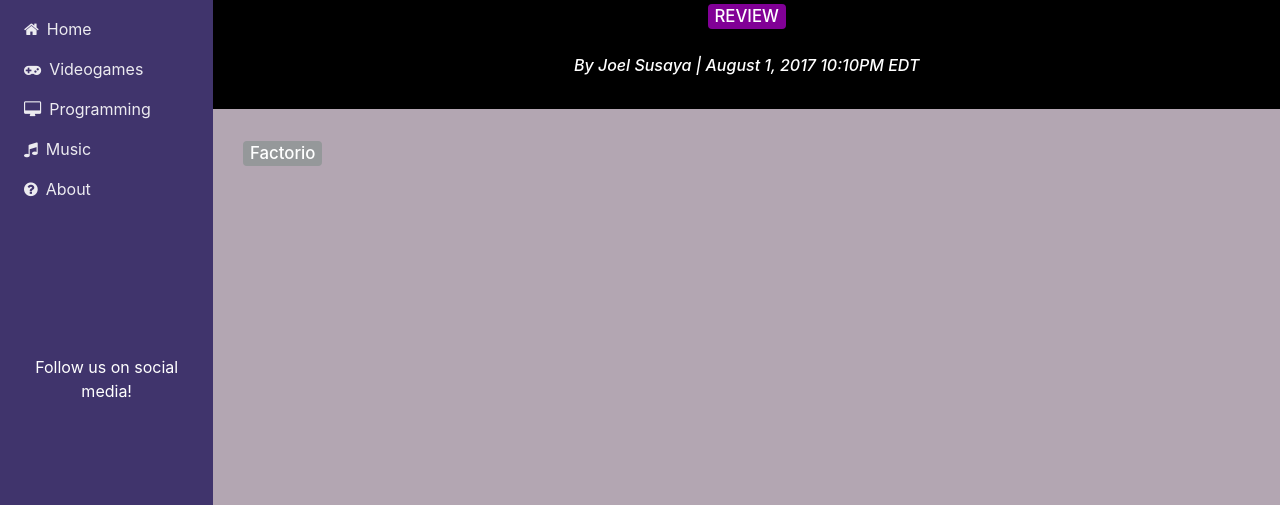
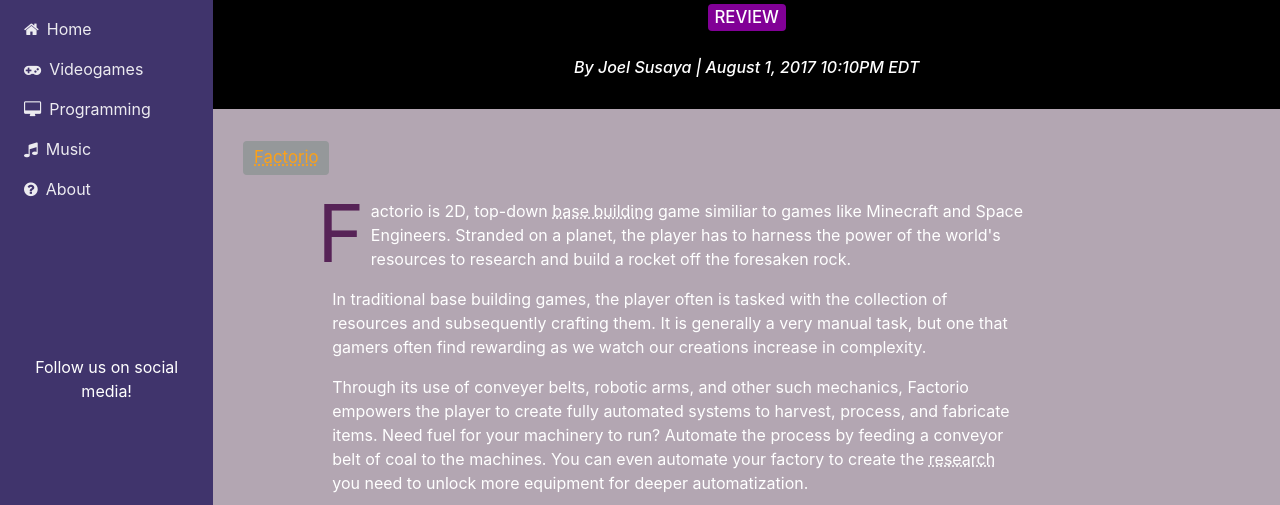
Before and after one commit to JoelSusaya/ModalTooltipBlog, a website: page index.html in a window 1280 px wide. Shown: the part 179-684 px from the top of the page. Drawn offline with nearby package versions, Linux system fonts and the light colour scheme.

Commit message:
Finished the general outline

```diff
--- a/css/styles.css
+++ b/css/styles.css
@@ -40,12 +40,18 @@
     background-color: #810096;
     font-size: 1.05rem;
     font-weight: 500;
+    line-height: 1.1;
 }
 
 .badge-game-title {
     background-color: #95989A;
     font-size: 1.05rem;
-    font-weight: 500;
+    font-weight: 400;
+    line-height: 1.5;
+}
+
+.badge-game-title a {
+    color: #FCA118;
 }
 
 .byline {
@@ -58,3 +64,16 @@
     top: 18rem; /* This should be a variable in SCSS */
     margin: 2rem auto 0 auto;
 }
+
+.info-modal-link {
+    text-decoration-line: underline;
+    text-decoration-style: dotted;
+    color: inherit;
+}
+
+.first-letter {
+    color: #572357;
+    font-size: 5rem;
+    line-height: .85;
+    padding-right: .4rem;
+}
--- a/index.html
+++ b/index.html
@@ -86,7 +86,7 @@
                     <div class="row justify-content-center">
                         <div class="col mt-3">
                             <div align="center">
-                                <span class="badge badge-review">REVIEW</span>
+                                <span class="badge badge-review"><span class="pl-0 pr-0">REVIEW</span></span>
                             </div>
                         </div>
                     </div>
@@ -97,13 +97,41 @@
                         </div>
                     </div>
 
+                    <!-- This is where the page content starts -->
                     <div class="row row-container w-100">
                         <div class="container">
-                        <div class="row">
-                            <div class="col">
-                                <span class="badge badge-game-title">Factorio</span>
+
+                            <div class="row">
+                                <div class="col">
+                                    <span class="badge badge-game-title"><a href="" class="info-modal-link"><span class="align-top pl-1 pr-1">Factorio</span></a></span>
+                                </div>
                             </div>
-                        </div>
+
+                            <div class="row mt-4">
+                                <div class="offset-md-1 mr-0 pr-0">
+                                    <span class="first-letter">F</span>
+                                </div>
+                                <div class="col-8 pl-0 ml-0">
+                                    <p class="first-paragraph">actorio is 2D, top-down <a href="" class="info-modal-link">base building</a> game similiar to games like Minecraft and Space Engineers. Stranded on a planet, the player has to harness the power of the world's resources to research and build a rocket off the foresaken rock.</p>
+                                </div>
+                                <div class="col-md-1"></div>
+                            </div>
+
+                            <div class="row">
+                                <div class="col-8 offset-md-1">
+                                    <p>
+                                        In traditional base building games, the player often is tasked with the collection of resources and subsequently crafting them. It is generally a very manual task, but one that gamers often find rewarding as we watch our creations increase in complexity.
+                                    </p>
+                                    <p>
+                                        Through its use of conveyer belts, robotic arms, and other such mechanics, Factorio empowers the player to create fully automated systems to harvest, process, and fabricate items. Need fuel for your machinery to run? Automate the process by feeding a conveyor belt of coal to the machines. You can even automate your factory to create the <a href="" class="info-modal-link">research</a> you need to unlock more equipment for deeper automatization.
+                                    </p>
+
+                                    <p>
+                                        If you're worried about being out of a job, you can relax as there's always more to do in Factorio. Whether it's optimizing the layout of your conveyor system or enhancing your base's electric infrastructure, you can always find something that needs improvement. Just be mindful of your carbon footprint, or you may discover that your neighbors aren't big fans of machines.
+                                    </p>
+                                </div>
+                                <div class="col-md-1"></div>
+                            </div>
                         </div>
                     </div>
                 </div>
```
